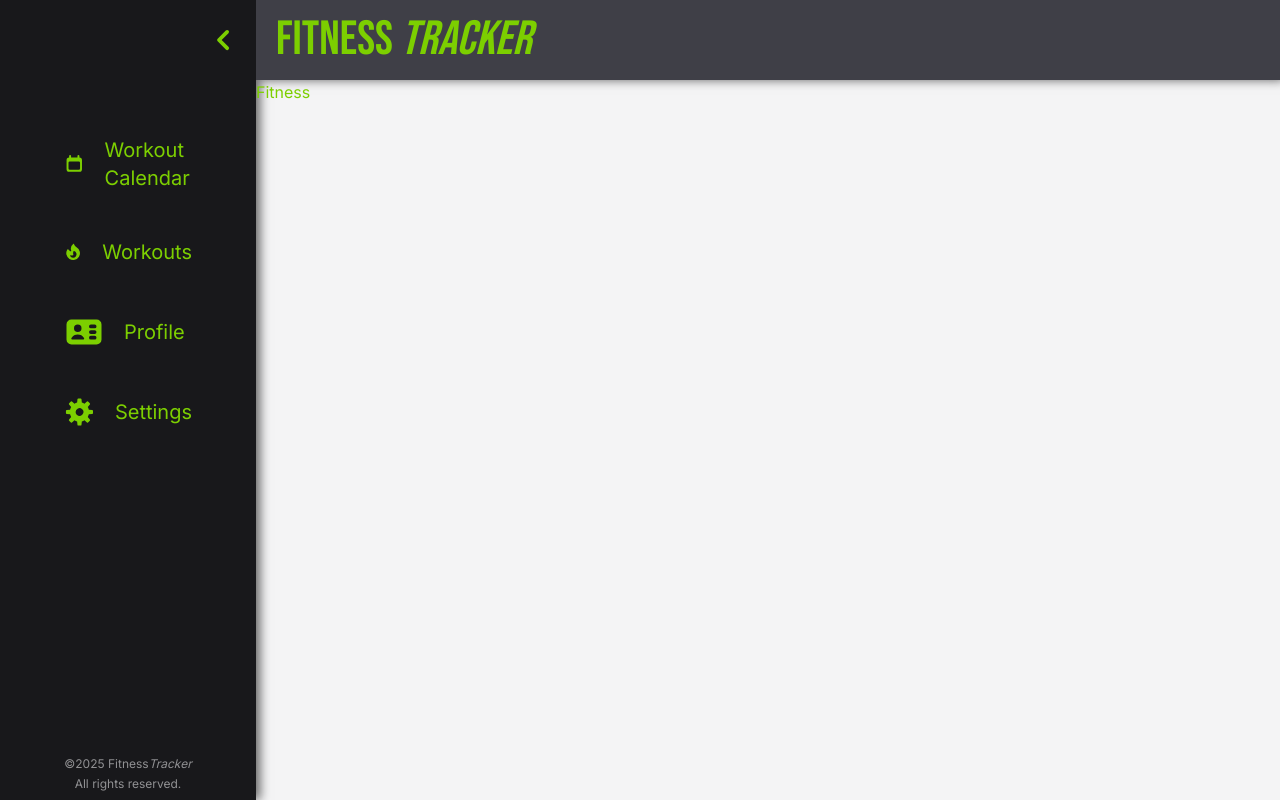
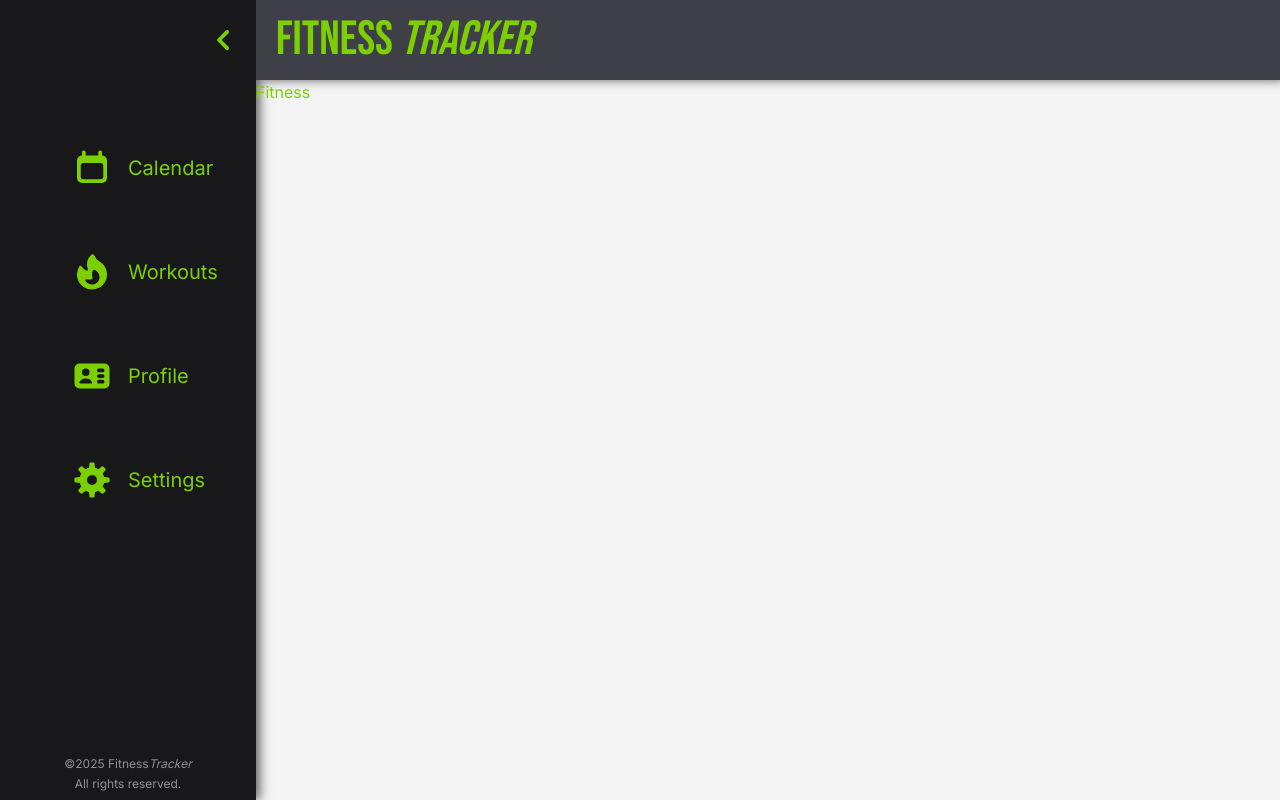
Before and after one commit to DanielG808/fitness-tracker, a Next.js app: page / in a window 1280 px wide. Built offline with nearby package versions, Linux system fonts and the light colour scheme.

Commit message:
added hover effect to nav-link

```diff
--- a/src/components/hamburger-button.tsx
+++ b/src/components/hamburger-button.tsx
@@ -8,7 +8,7 @@ export default function HamburgerButton() {
 
   return (
     <button
-      className={`flex justify-center items-center w-16 h-16 rounded-full hover:bg-white/15 cursor-pointer ${
+      className={`flex justify-center items-center w-14 h-14 rounded-full hover:bg-white/15 transition-all duration-300 cursor-pointer ${
         open ? "hidden" : null
       }`}
       onClick={() => setOpen(!open)}
--- a/src/components/menu-button.tsx
+++ b/src/components/menu-button.tsx
@@ -10,7 +10,7 @@ export default function MenuButton() {
     <div className="flex items-center justify-end h-20 pr-2">
       <button
         data-testid="menu-button"
-        className="flex justify-center items-center w-12 h-12 rounded-full hover:bg-white/15 cursor-pointer"
+        className="flex justify-center items-center w-12 h-12 rounded-full hover:bg-white/15 transition-all duration-300 cursor-pointer"
         onClick={() => setOpen(!open)}
       >
         <ChevronLeftIcon className="w-10 h-10" />
--- a/src/components/nav-link-list.tsx
+++ b/src/components/nav-link-list.tsx
@@ -4,7 +4,7 @@ import NavLink from "./nav-link";
 export default function NavLinkList() {
   return (
     <nav>
-      <ul className="flex flex-col mx-16 mt-14 space-y-10 text-xl">
+      <ul className="flex flex-col mx-16 mt-14 space-y-10 text-xl transition-all">
         {navLinks.map(({ icon: Icon, name, path }) => (
           <NavLink
             testId={`nav-${path.replace(/\//g, "") || "home"}`}
--- a/src/components/nav-link.tsx
+++ b/src/components/nav-link.tsx
@@ -10,9 +10,15 @@ type NavLinkProps = {
 
 export default function NavLink({ Icon, name, path, testId }: NavLinkProps) {
   return (
-    <li data-testid={testId} key={path} className="flex items-center space-x-5">
-      <Icon className="w-10 h-10" />
-      <Link href={path}>{name}</Link>
+    <li
+      data-testid={testId}
+      key={path}
+      className="flex items-center w-full h-16 px-2 space-x-4 rounded-full hover:bg-white/15 transition-all duration-300 cursor-pointer"
+    >
+      <Icon className="w-10 h-10 shrink-0" />
+      <Link className="whitespace-nowrap" href={path}>
+        {name}
+      </Link>
     </li>
   );
 }
--- a/src/lib/constants/navLinks.ts
+++ b/src/lib/constants/navLinks.ts
@@ -8,7 +8,7 @@ import {
 export const navLinks = [
   {
     icon: CalendarIcon,
-    name: "Workout Calendar",
+    name: "Calendar",
     path: "/",
   },
   {
```
